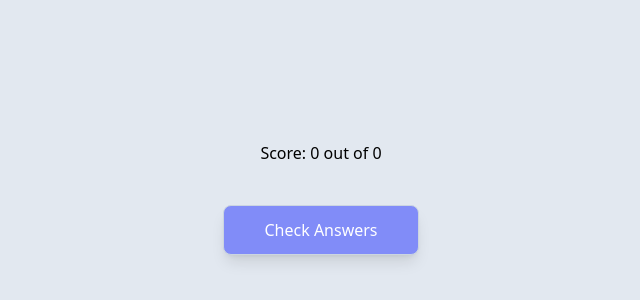
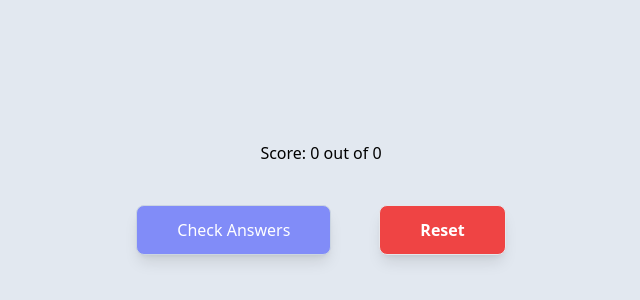
Before and after one commit to Albieo/Quizzical, a React (Vite) app: page /quiz in a window 1280 px wide. Shown: the part 214-514 px from the top of the page, without its empty margins (319-959 px from the left). Built offline with nearby package versions, Linux system fonts and the light colour scheme.

Commit message:
Feat: Added a reset button

```diff
--- a/src/pages/Questions.tsx
+++ b/src/pages/Questions.tsx
@@ -2,12 +2,14 @@ import { FormEvent, Fragment, ReactNode, useRef, useState } from "react"
 import decodeHtmlEntities from "../components/DecodeEntities"
 import Radio from '../components/Radio'
 import { QuizQuestion } from "./Start"
+import { useNavigate } from "react-router-dom"
 
 const Questions = ({ data }: { data: Array<QuizQuestion> }): ReactNode => {
   const correctAnswers = useRef<string[]>(data.map((question: QuizQuestion) => question.correct_answer))
   const [selectedAnswers, setSelectedAnswers] = useState<string[]>([])
   const [score, setScore] = useState<number>(0)
   const [answerStatus, setAnswerStatus] = useState<string[]>(Array(data.length).fill(''))
+  const navigate = useNavigate();
 
   const handleAnswers = (idx: number, answer: string) => {
     setSelectedAnswers(prevState => {
@@ -34,6 +36,7 @@ const Questions = ({ data }: { data: Array<QuizQuestion> }): ReactNode => {
     setScore(currentScore)
     setAnswerStatus(newAnswerStatus)
   }
+
 
   return (
       <form className="flex flex-col justify-center items-center bg-slate-200" onSubmit={handleSubmit}>
@@ -62,8 +65,10 @@ const Questions = ({ data }: { data: Array<QuizQuestion> }): ReactNode => {
       <br />
 
       <h2>Score: {score} out of {data.length}</h2>
-
-      <button type="submit" className="mt-10 py-3 px-10 bg-indigo-400 text-white rounded-lg border border-slate-300 hover:border-indigo-400 shadow-lg">Check Answers</button>
+      <div className="flex justify-evenly items-center mt-10">
+        <button type="submit" className="mx-6 py-3 px-10 bg-indigo-400 text-white rounded-lg border border-slate-300 hover:border-indigo-600 shadow-lg">Check Answers</button>
+        <button onClick={() => navigate('/')} className="mx-6 bg-red-500 text-white font-bold py-3 px-10 rounded-lg border hover:border-red-600 shadow-lg">Reset</button>
+      </div>
     </form>
   )
 }
```
